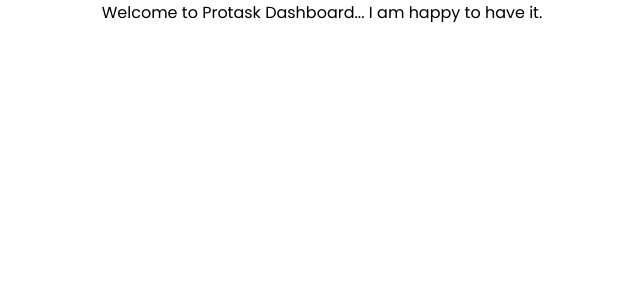
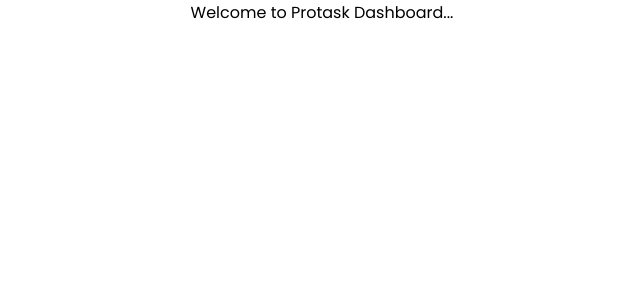
Before and after one commit to AdeJosephdon/protask-dashboard, a React (Create React App) app: page / in a window 1280 px wide. Shown: the top 300 px of the page, without its empty margins (318-958 px from the left). Built offline with nearby package versions, Linux system fonts and the light colour scheme.

Commit message:
refactor: checking for successful ci

```diff
--- a/src/App.js
+++ b/src/App.js
@@ -2,11 +2,7 @@
 import './App.css';
 
 function App() {
-  return (
-    <div className="App">
-      Welcome to Protask Dashboard... I am happy to have it.
-    </div>
-  );
+  return <div className="App">Welcome to Protask Dashboard...</div>;
 }
 
 export default App;
```
